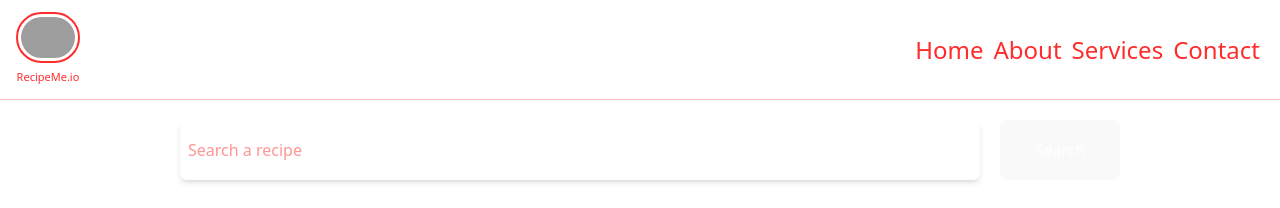
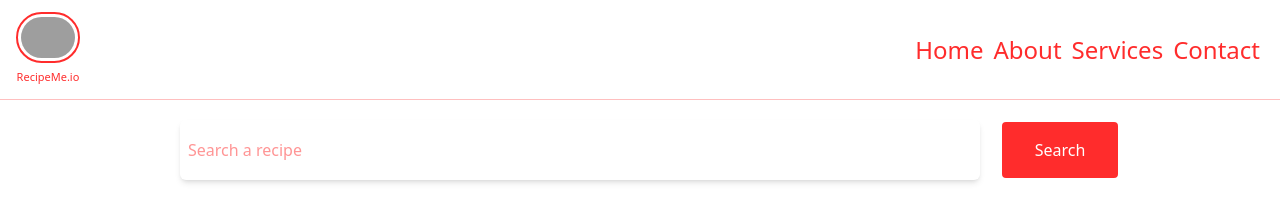
Before and after one commit to divbuildsdivs/RecipeFinder, a React (Vite) app: page / in a window 1280 px wide. Shown: the top 208 px of the page. Built offline with nearby package versions, Linux system fonts and the light colour scheme; no server answers; grey boxes are pictures that could not be loaded.

Commit message:
Comments button styles in index css

```diff
--- a/src/index.css
+++ b/src/index.css
@@ -40,7 +40,7 @@ h1 {
   line-height: 1.1;
 }
 
-button {
+/* button {
   border-radius: 8px;
   border: 1px solid transparent;
   padding: 0.6em 1.2em;
@@ -50,14 +50,14 @@ button {
   background-color: #1a1a1a;
   cursor: pointer;
   transition: border-color 0.25s;
-}
-button:hover {
+} */
+/* button:hover {
   border-color: #646cff;
 }
 button:focus,
 button:focus-visible {
   outline: 4px auto -webkit-focus-ring-color;
-}
+} */
 
 @media (prefers-color-scheme: light) {
   :root {
@@ -67,7 +67,7 @@ button:focus-visible {
   a:hover {
     color: #747bff;
   }
-  button {
+  /* button {
     background-color: #f9f9f9;
-  }
+  } */
 }
```
